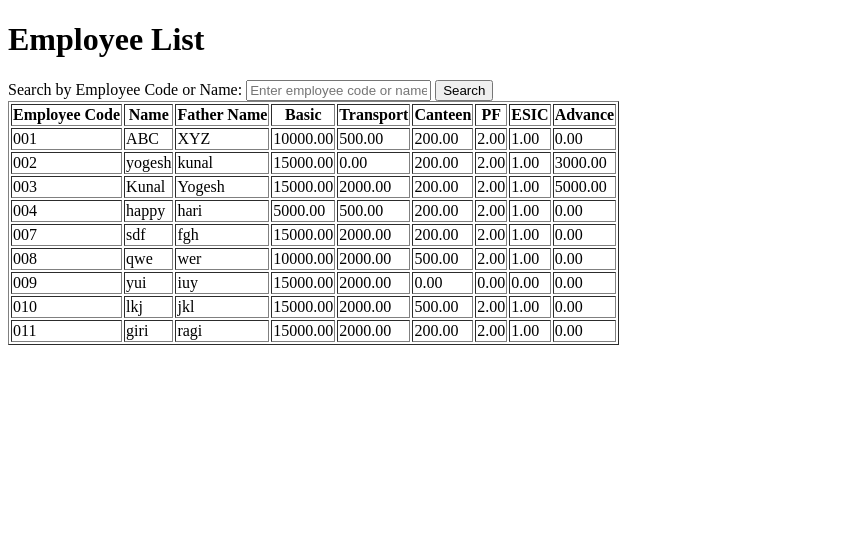
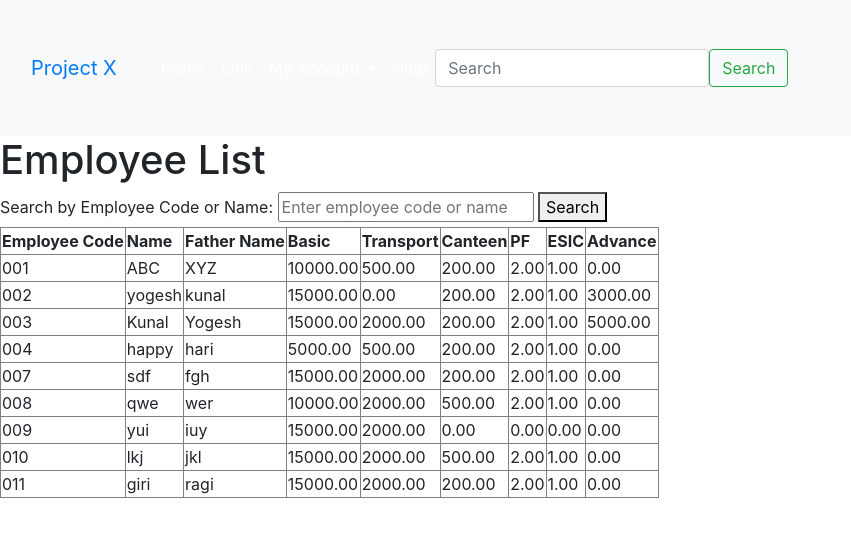
Before and after one commit to arush420/Project-X, a Django app: page /employees/ in a window 1280 px wide. Shown: the top 537 px of the page, without its empty margins (0-851 px from the left). Run offline with Django 5.2, Linux system fonts and the light colour scheme; data comes from the database, SQL or seed files in the repository; both versions use the stored data as it was after the commit; some libraries are stand-ins or nearby versions.

Commit message:
basise.html updated

```diff
--- /dev/null
+++ b/salary_management/employees/templates/base.html
@@ -0,0 +1,58 @@
+<!DOCTYPE html>
+<html lang="en">
+<head>
+    <meta charset="UTF-8">
+    <meta name="viewport" content="width=device-width, initial-scale=1.0">
+    <title>Project X </title>
+    <link rel="stylesheet" href="styles.css">
+    <!-- Bootstrap CSS -->
+    <link href="https://stackpath.bootstrapcdn.com/bootstrap/4.5.2/css/bootstrap.min.css" rel="stylesheet">
+</head>
+<body>
+    <!-- Navigation Bar -->
+    <nav class="navbar navbar-expand-lg bg-light">
+        <div class="container-fluid">
+            <a class="navbar-brand" href="#">Project X</a>
+            <button class="navbar-toggler" type="button" data-toggle="collapse" data-target="#navbarSupportedContent" aria-controls="navbarSupportedContent" aria-expanded="false" aria-label="Toggle navigation">
+                <span class="navbar-toggler-icon"></span>
+            </button>
+            <div class="collapse navbar-collapse" id="navbarSupportedContent">
+                <ul class="navbar-nav me-auto mb-2 mb-lg-0">
+                    <li class="nav-item">
+                        <a class="nav-link active" aria-current="page" href="#">Home</a>
+                    </li>
+                    <li class="nav-item">
+                        <a class="nav-link" href="#">Link</a>
+                    </li>
+                    <li class="nav-item dropdown">
+                        <a class="nav-link dropdown-toggle" href="#" id="navbarDropdown" role="button" data-toggle="dropdown" aria-expanded="false">
+                            My Account
+                        </a>
+                        <ul class="dropdown-menu" aria-labelledby="navbarDropdown">
+                            <li><a class="dropdown-item" href="#">My Profile</a></li>
+                            <li><a class="dropdown-item" href="#">Settings</a></li>
+                            <li><a class="dropdown-item" href="#">Sign Out</a></li>
+                        </ul>
+                    </li>
+                    <li class="nav-item">
+                        <a class="nav-link" href="#">Help</a>
+                    </li>
+                </ul>
+                <form class="d-flex" role="search">
+                    <input class="form-control me-2" type="search" placeholder="Search" aria-label="Search">
+                    <button class="btn btn-outline-success" type="submit">Search</button>
+                </form>
+            </div>
+        </div>
+    </nav>
+    <main>
+        {% block content %}{% endblock %}
+    </main>
+
+
+    <!-- Bootstrap JS and dependencies -->
+    <script src="https://code.jquery.com/jquery-3.5.1.slim.min.js"></script>
+    <script src="https://cdn.jsdelivr.net/npm/@popperjs/core@2.9.2/dist/umd/popper.min.js"></script>
+    <script src="https://stackpath.bootstrapcdn.com/bootstrap/4.5.2/js/bootstrap.min.js"></script>
+</body>
+</html>
--- a/salary_management/employees/templates/employees/employee_list.html
+++ b/salary_management/employees/templates/employees/employee_list.html
@@ -1,9 +1,8 @@
-<!DOCTYPE html>
-<html>
-<head>
-    <title>Employee List</title>
-</head>
-<body>
+{% extends 'base.html' %}
+
+{% block title %}Employee List{% endblock %}
+
+{% block content %}
     <h1>Employee List</h1>
 
     <!-- Search form -->
@@ -50,5 +49,4 @@
             {% endif %}
         </tbody>
     </table>
-</body>
-</html>
+{% endblock %}
--- a/salary_management/salary_management/settings.py
+++ b/salary_management/salary_management/settings.py
@@ -55,7 +55,7 @@
 TEMPLATES = [
     {
         'BACKEND': 'django.template.backends.django.DjangoTemplates',
-        'DIRS': [],
+        'DIRS': [BASE_DIR / 'templates'],
         'APP_DIRS': True,
         'OPTIONS': {
             'context_processors': [
```
Also changed, not shown: salary_management/employees/templates/employees/add_employee.html (+6 -8 lines), salary_management/employees/templates/employees/generate_salary.html (+6 -9 lines), salary_management/employees/templates/employees/home.html (+6 -10 lines), salary_management/employees/templates/employees/salary_report.html (+6 -25 lines), salary_management/db.sqlite3.
